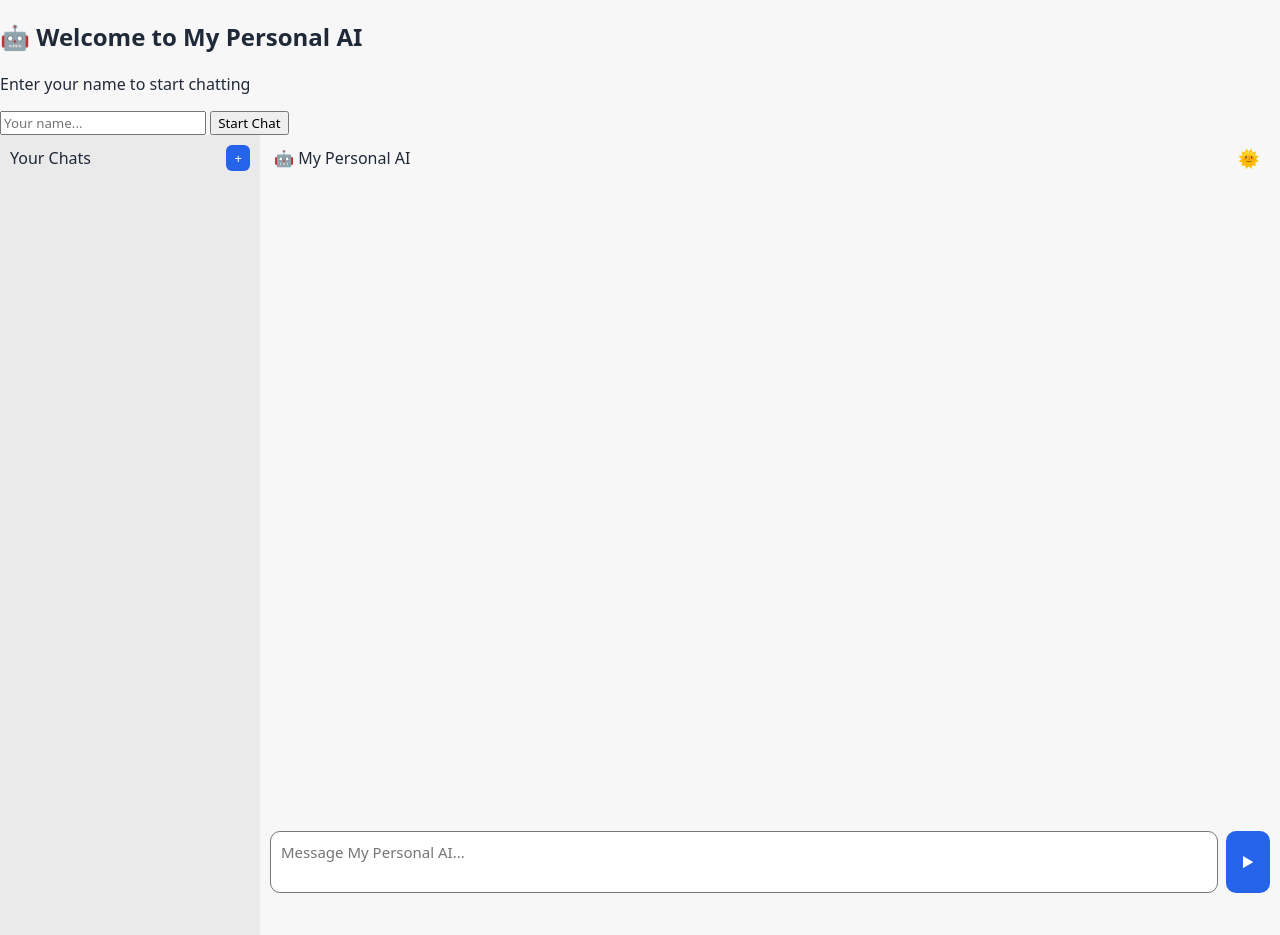
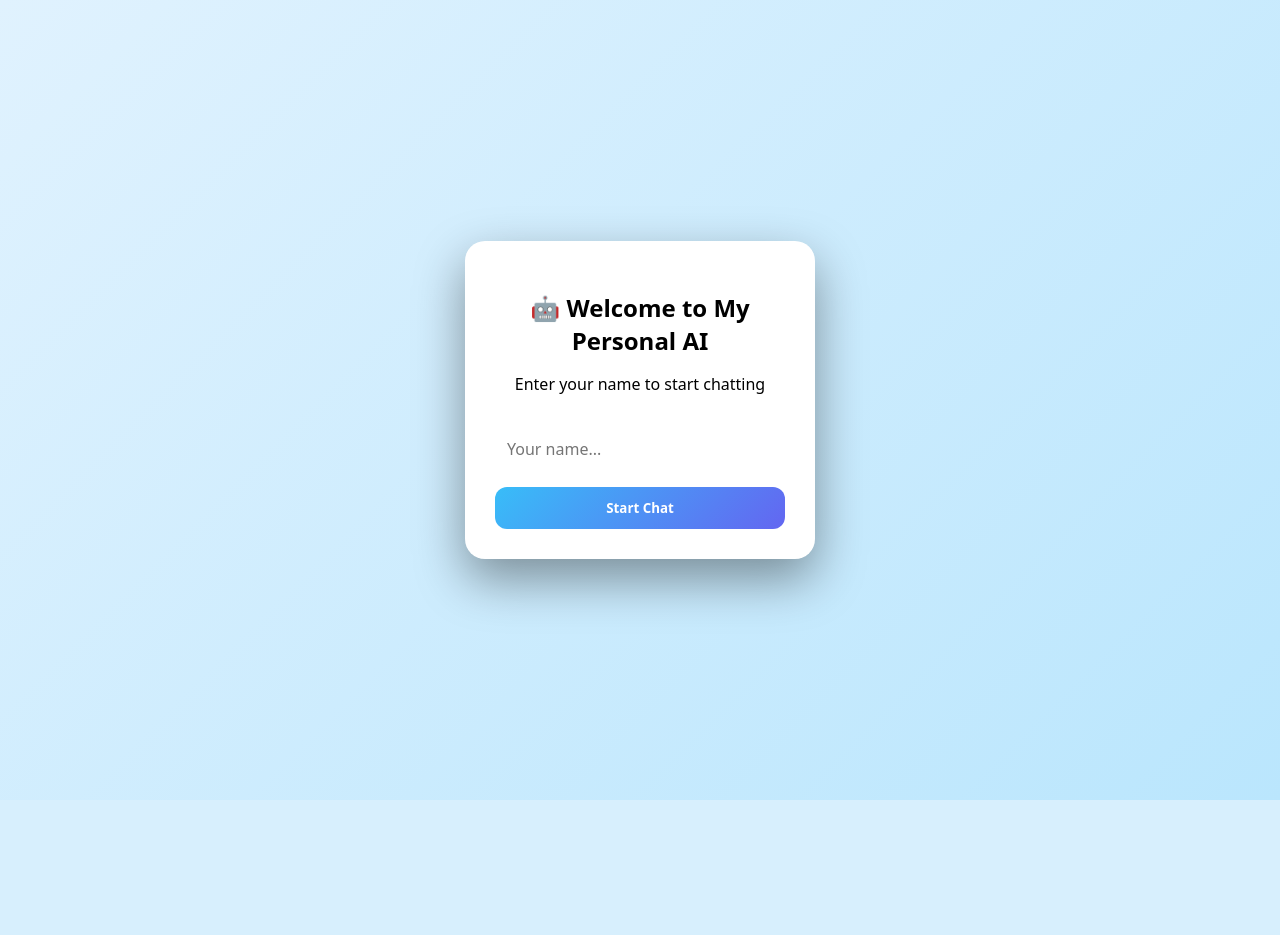
Before and after one commit to vs3241249-dotcom/my-personal-ai, a Flask app: page / in a window 1280 px wide. After the commit the page ends 800 px from the top, so only its background shows below. Run offline with Flask 3, Linux system fonts and the light colour scheme.

Commit message:
Update style.css
Add login popup UI styles

```diff
--- a/static/style.css
+++ b/static/style.css
@@ -1,4 +1,3 @@
-/* ================= RESET ================= */
 * {
   box-sizing: border-box;
   font-family: system-ui, -apple-system, BlinkMacSystemFont;
@@ -7,11 +6,9 @@
 body {
   margin: 0;
   height: 100vh;
-  overflow: hidden;
-  padding: 0;
 }
 
-/* ================= THEMES ================= */
+/* THEMES */
 body.light {
   background: #f7f7f8;
   color: #1f2937;
@@ -22,20 +19,17 @@ body.dark {
   color: #e5e7eb;
 }
 
-/* ================= LAYOUT ================= */
+/* LAYOUT */
 .app {
   display: flex;
   height: 100vh;
-  width: 100vw;
 }
 
-/* ================= SIDEBAR ================= */
 .sidebar {
   width: 260px;
   background: rgba(0,0,0,0.05);
   padding: 10px;
   overflow-y: auto;
-  z-index: 1100;
 }
 
 body.dark .sidebar {
@@ -58,14 +52,12 @@ body.dark .sidebar {
   cursor: pointer;
 }
 
-/* Chat titles */
 .chat-title {
   padding: 8px;
   border-radius: 8px;
   cursor: pointer;
   margin-bottom: 4px;
   display: flex;
-  align-items: center;
   justify-content: space-between;
 }
 
@@ -74,30 +66,28 @@ body.dark .sidebar {
   color: white;
 }
 
-/* ================= MAIN ================= */
+/* MAIN */
 .main {
   flex: 1;
   display: flex;
   flex-direction: column;
 }
 
-/* ================= TOP BAR ================= */
 .top-bar {
   padding: 10px 14px;
   display: flex;
+  justify-content: space-between;
   align-items: center;
-  gap: 10px;
 }
 
 #themeToggle {
-  margin-left: auto;
   background: none;
   border: none;
   font-size: 18px;
   cursor: pointer;
 }
 
-/* ================= CHAT AREA ================= */
+/* CHAT */
 .chat {
   flex: 1;
   padding: 16px;
@@ -105,22 +95,14 @@ body.dark .sidebar {
   display: flex;
   flex-direction: column;
   gap: 10px;
-  scroll-behavior: smooth;
 }
 
-/* Hide scrollbar */
-.chat::-webkit-scrollbar {
-  display: none;
-}
-
-/* ================= MESSAGES ================= */
 .msg {
   max-width: 70%;
   padding: 10px 14px;
   border-radius: 14px;
   font-size: 15px;
   position: relative;
-  word-wrap: break-word;
 }
 
 .msg.user {
@@ -136,67 +118,18 @@ body.dark .sidebar {
 
 body.dark .msg.bot {
   background: #1e293b;
-  color: #f9fafb;
 }
 
-/* Typing indicator */
 .msg.typing {
   font-style: italic;
   opacity: 0.7;
 }
 
-/* ================= 3 DOT BUTTON ================= */
-.more-btn {
-  background: none;
-  border: none;
-  cursor: pointer;
-  font-size: 18px;
-  padding: 4px 6px;
-  opacity: 0.6;
-  color: inherit;
-}
-
-.more-btn:hover {
-  opacity: 1;
-}
-
-/* ================= INLINE MENU ================= */
-.inline-menu {
-  position: absolute;
-  background: #fff;
-  border: 1px solid rgba(0,0,0,0.15);
-  border-radius: 8px;
-  box-shadow: 0 6px 20px rgba(0,0,0,0.25);
-  min-width: 130px;
-  z-index: 2000;
-  overflow: hidden;
-}
-
-.inline-menu .menu-item {
-  padding: 10px 14px;
-  cursor: pointer;
-  font-size: 14px;
-}
-
-.inline-menu .menu-item:hover {
-  background: rgba(0,0,0,0.05);
-}
-
-body.dark .inline-menu {
-  background: #1f2937;
-  border-color: #374151;
-}
-
-body.dark .inline-menu .menu-item:hover {
-  background: #374151;
-}
-
-/* ================= INPUT BAR ================= */
+/* INPUT */
 .input-bar {
   display: flex;
   padding: 10px;
   gap: 8px;
-  margin-bottom: 32px; /* footer space */
 }
 
 textarea {
@@ -209,7 +142,7 @@ textarea {
   font-size: 15px;
 }
 
-#send {
+button#send {
   border: none;
   background: #2563eb;
   color: white;
@@ -218,78 +151,159 @@ textarea {
   cursor: pointer;
 }
 
-/* ================= FOOTER ================= */
-.site-footer {
-  position: fixed;
-  bottom: 0;
-  left: 0;
-  width: 100%;
-  height: 26px;
-  text-align: center;
-  font-size: 12px;
-  color: #aaa;
-  background: #0f0f0f;
-  line-height: 26px;
-  z-index: 1000;
-  border-top: 1px solid #222;
+/* CONTEXT MENU */
+.context-menu {
+  position: absolute;
+  background: #111;
+  color: white;
+  border-radius: 8px;
+  display: none;
+  z-index: 999;
 }
 
-/* ================= MOBILE ================= */
-.mobile-menu-btn {
-  display: none;
+.context-menu div {
+  padding: 8px 12px;
+  cursor: pointer;
 }
 
-.overlay {
-  display: none;
-  z-index: 1050;
+.context-menu div:hover {
+  background: #2563eb;
+}
+.more-btn {
+  background: none;
+  border: none;
+  color: inherit;
+  cursor: pointer;
+  font-size: 18px;
+  padding: 4px;
 }
 
-@media (max-width: 768px) {
+.msg.user .more-btn {
+  position: absolute;
+  top: 6px;
+  left: -26px;      /* 👈 bubble ke LEFT side */
+  opacity: 0;
+}
 
-  .mobile-menu-btn {
-    display: block;
-    font-size: 26px;
-    cursor: pointer;
-  }
+.msg.bot .more-btn {
+  position: absolute;
+  top: 6px;
+  right: -26px;
+  opacity: 0;
+}
 
-  .sidebar {
-    position: fixed;
-    left: -260px;
-    top: 0;
-    height: 100vh;
-    transition: left 0.3s ease;
-  }
 
-  .sidebar.open {
-    left: 0;
-  }
+.msg:hover .more-btn {
+  opacity: 1;
+}
 
-  .overlay.show {
-    display: block;
-    position: fixed;
-    inset: 0;
-    background: rgba(0,0,0,0.45);
-  }
+.chat-title .more-btn {
+  opacity: 1;
+  font-size: 16px;
+}
 
-  .input-bar {
-    position: fixed;
-    bottom: 26px; /* footer height */
-    left: 0;
-    right: 0;
-    background: inherit;
-    border-top: 1px solid rgba(0,0,0,0.1);
-    z-index: 2000;
-  }
+.context-menu {
+  background: #111;
+  color: #fff;
+  border-radius: 10px;
+  min-width: 120px;
+  box-shadow: 0 10px 30px rgba(0,0,0,.3);
+}
+/* INLINE MENU (3-dot click) */
+.inline-menu {
+  position: absolute;
+  right: 8px;
+  top: 36px;
+  background: #111;
+  border-radius: 10px;
+  overflow: hidden;
+  z-index: 10;
+  box-shadow: 0 10px 30px rgba(0,0,0,.4);
+}
 
-  .chat {
-    padding-bottom: 140px !important;
-  }
+.inline-menu .menu-item {
+  padding: 8px 14px;
+  font-size: 14px;
+  cursor: pointer;
+  white-space: nowrap;
+}
 
-  .msg {
-    max-width: 85%;
-  }
+.inline-menu .menu-item:hover {
+  background: #2563eb;
+  color: white;
+}
+body {
+  overflow: hidden;   /* ⛔ NO PAGE SCROLL */
+}
 
-  .site-footer {
-    font-size: 11px;
-  }
+.chat {
+  overflow-y: auto;
+  scrollbar-width: none;        /* Firefox */
 }
+
+.chat::-webkit-scrollbar {
+  display: none;                /* Chrome */
+}
+/* LOGIN POPUP */
+.login-overlay {
+  position: fixed;
+  inset: 0;
+  background: linear-gradient(135deg, #0f172a, #1e293b);
+  display: flex;
+  align-items: center;
+  justify-content: center;
+  z-index: 9999;
+}
+
+.login-card {
+  background: rgba(255,255,255,0.08);
+  backdrop-filter: blur(20px);
+  padding: 30px;
+  border-radius: 20px;
+  text-align: center;
+  width: 90%;
+  max-width: 350px;
+  color: white;
+  box-shadow: 0 20px 50px rgba(0,0,0,0.4);
+  animation: pop 0.4s ease;
+}
+
+.login-card h2 {
+  margin-bottom: 10px;
+}
+
+.login-card input {
+  width: 100%;
+  padding: 12px;
+  border-radius: 12px;
+  border: none;
+  outline: none;
+  margin-top: 15px;
+  font-size: 16px;
+}
+
+.login-card button {
+  margin-top: 15px;
+  width: 100%;
+  padding: 12px;
+  border-radius: 12px;
+  border: none;
+  font-weight: bold;
+  cursor: pointer;
+  background: linear-gradient(135deg, #38bdf8, #6366f1);
+  color: white;
+}
+
+@keyframes pop {
+  from { transform: scale(0.8); opacity: 0; }
+  to { transform: scale(1); opacity: 1; }
+}
+
+/* LIGHT MODE SUPPORT */
+body.light .login-overlay {
+  background: linear-gradient(135deg, #e0f2fe, #bae6fd);
+}
+body.light .login-card {
+  background: white;
+  color: black;
+}
```
